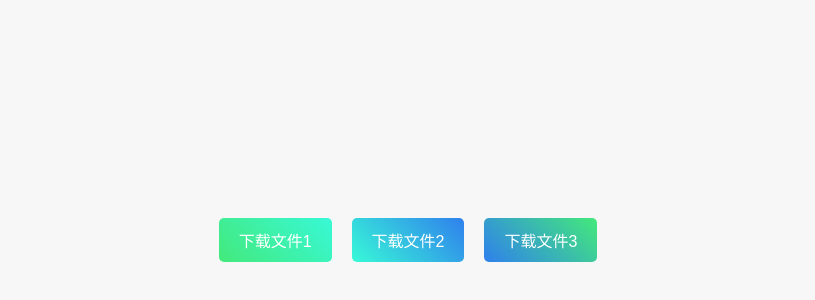
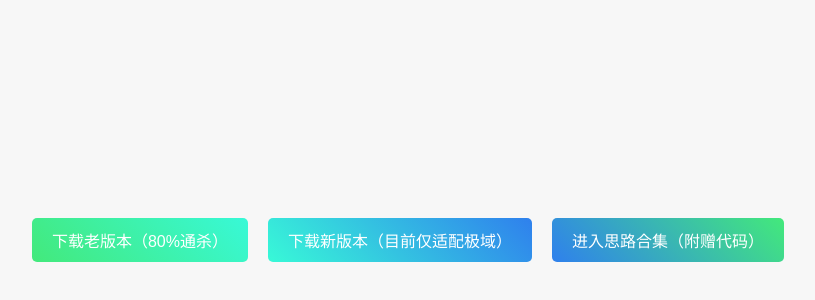
Before and after one commit to Stars-emerge-as-clouds-clear/web-win, a plain HTML site: page Download.html in a window 1280 px wide. Shown: the part 160-460 px from the top of the page, without its empty margins (232-1047 px from the left). Drawn offline with Linux system fonts and the light colour scheme.

Commit message:
Update Download.html

```diff
--- a/Download.html
+++ b/Download.html
@@ -41,9 +41,9 @@
 </head>
 <body>
 
-<a href="https://example.com/download1" class="download-button gradient-green">下载文件1</a>
-<a href="https://example.com/download2" class="download-button gradient-blue">下载文件2</a>
-<a href="https://example.com/download3" class="download-button gradient-purple">下载文件3</a>
+<a href="https://pjdzjs.us.kg/fhuaffgsdjj.exe" class="download-button gradient-green">下载老版本（80%通杀）</a>
+<a href="https://pjdzjs.us.kg/fhuaffgfjf.exe" class="download-button gradient-blue">下载新版本（目前仅适配极域）</a>
+<a href="https://pjdzjs.us.kg/thinks.html" class="download-button gradient-purple">进入思路合集（附赠代码）</a>
 
 </body>
 </html>
```
